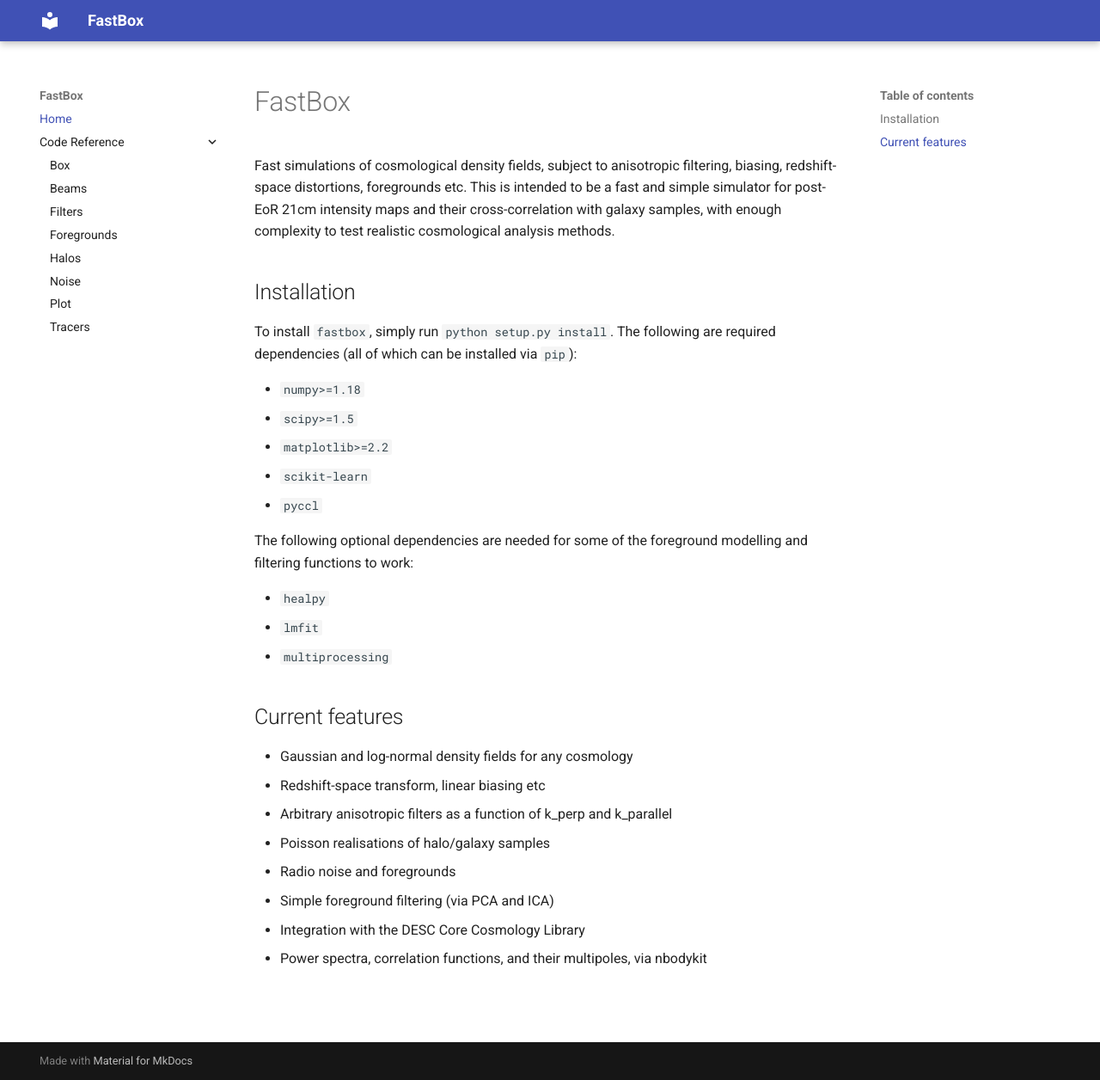
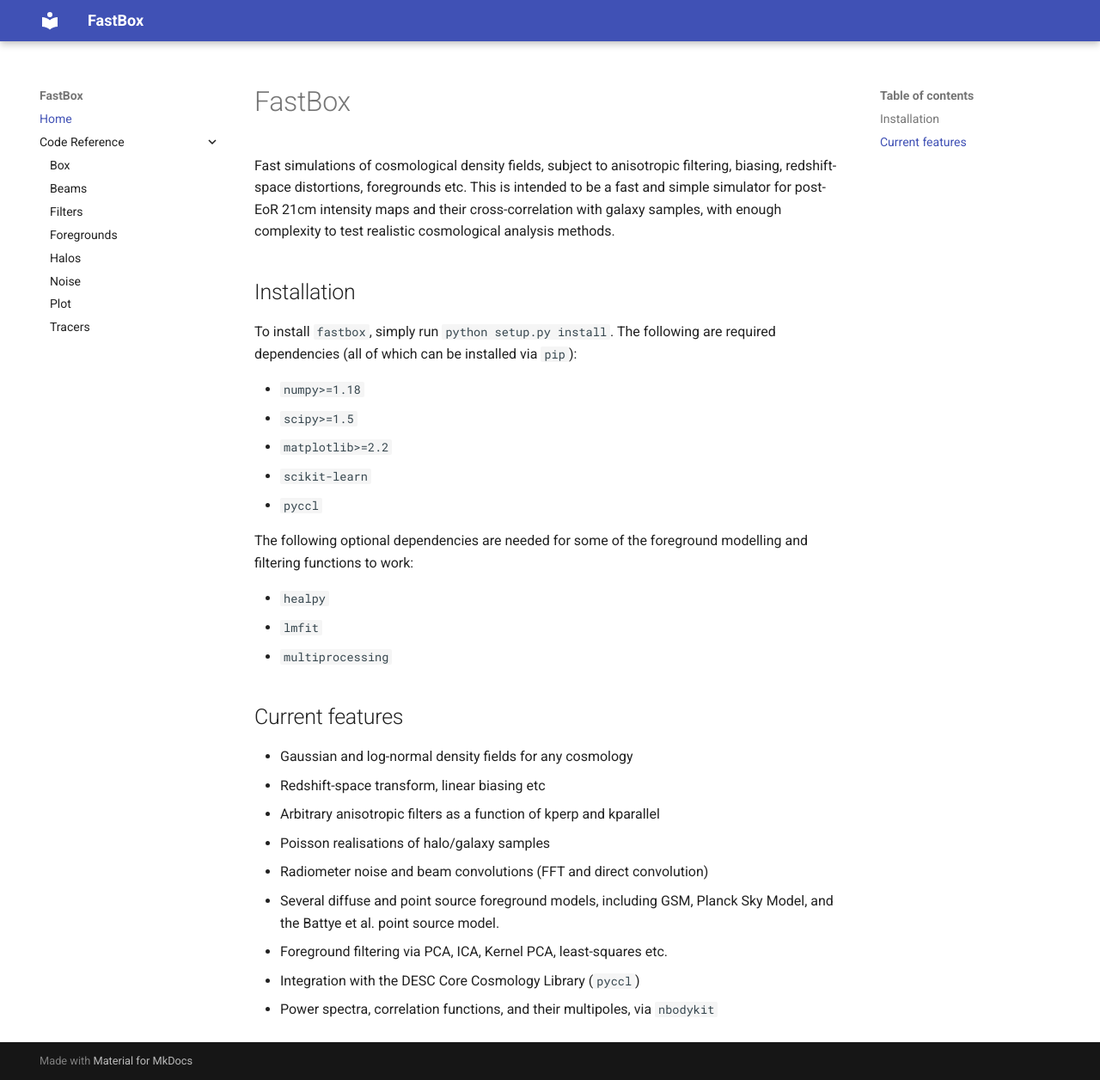
Before and after one commit to philbull/FastBox, an MkDocs documentation site: the page built from docs/index.md, in a window 1280 px wide and 1256 px high. Shown: the whole window at 86% size. Built offline with MkDocs 1.6.1 and Material for MkDocs 9.7.7, drawn with Linux system fonts in a browser that asks for light colours.

```diff
--- a/docs/index.md
+++ b/docs/index.md
@@ -24,9 +24,11 @@ The following optional dependencies are needed for some of the foreground modell
 
 * Gaussian and log-normal density fields for any cosmology
 * Redshift-space transform, linear biasing etc
-* Arbitrary anisotropic filters as a function of k_perp and k_parallel
+* Arbitrary anisotropic filters as a function of kperp and kparallel
 * Poisson realisations of halo/galaxy samples
-* Radio noise and foregrounds
-* Simple foreground filtering (via PCA and ICA)
-* Integration with the DESC Core Cosmology Library
-* Power spectra, correlation functions, and their multipoles, via nbodykit
+* Radiometer noise and beam convolutions (FFT and direct convolution)
+* Several diffuse and point source foreground models, including GSM, Planck
+  Sky Model, and the Battye et al. point source model.
+* Foreground filtering via PCA, ICA, Kernel PCA, least-squares etc.
+* Integration with the DESC Core Cosmology Library (`pyccl`)
+* Power spectra, correlation functions, and their multipoles, via `nbodykit`
```
Also changed, not shown: README.md (+7 -5 lines).
